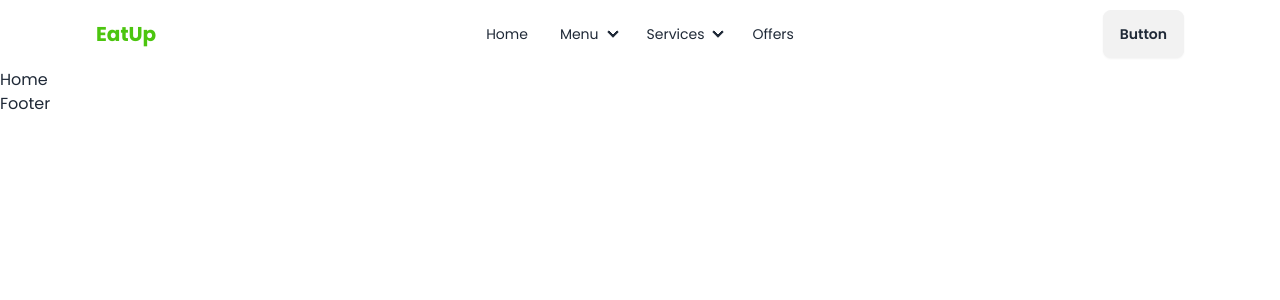
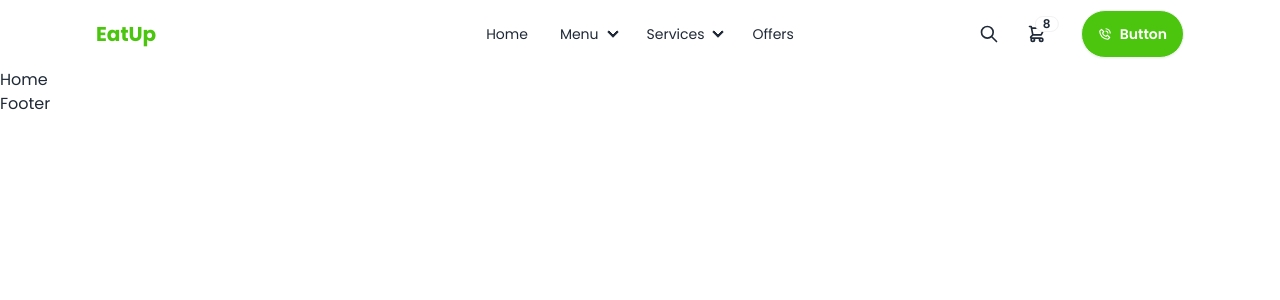
Before and after one commit to Mubarak1A/EatUp, a React (Vite) app in the folder EatUp-client/: page / in a window 1280 px wide. Shown: the top 300 px of the page. Built offline with nearby package versions, Linux system fonts and the light colour scheme.

Commit message:
add search icon and cart icon

```diff
--- a/EatUp-client/package.json
+++ b/EatUp-client/package.json
@@ -14,6 +14,7 @@
     "match-sorter": "^6.3.4",
     "react": "^18.2.0",
     "react-dom": "^18.2.0",
+    "react-icons": "^5.2.1",
     "react-router-dom": "^6.23.1",
     "sort-by": "^1.2.0"
   },
--- a/EatUp-client/src/components/Navbar.jsx
+++ b/EatUp-client/src/components/Navbar.jsx
@@ -1,4 +1,5 @@
 import React from 'react'
+import { BiPhoneCall } from "react-icons/bi";
 
 export default function Navbar() {
     const navItems = <>
@@ -46,7 +47,29 @@
                     </ul>
                 </div>
                 <div className="navbar-end">
-                    <a className="btn">Button</a>
+                    <div className="flex-none">
+                        <button className="btn btn-ghost btn-circle">
+                            <svg xmlns="http://www.w3.org/2000/svg" className="h-5 w-5" fill="none" viewBox="0 0 24 24" stroke="currentColor"><path strokeLinecap="round" strokeLinejoin="round" strokeWidth="2" d="M21 21l-6-6m2-5a7 7 0 11-14 0 7 7 0 0114 0z" /></svg>
+                        </button>
+                        <div className="dropdown dropdown-end">
+                            <div tabIndex={0} role="button" className="btn btn-ghost btn-circle">
+                                <div className="indicator">
+                                    <svg xmlns="http://www.w3.org/2000/svg" className="h-5 w-5" fill="none" viewBox="0 0 24 24" stroke="currentColor"><path strokeLinecap="round" strokeLinejoin="round" strokeWidth="2" d="M3 3h2l.4 2M7 13h10l4-8H5.4M7 13L5.4 5M7 13l-2.293 2.293c-.63.63-.184 1.707.707 1.707H17m0 0a2 2 0 100 4 2 2 0 000-4zm-8 2a2 2 0 11-4 0 2 2 0 014 0z" /></svg>
+                                    <span className="badge badge-sm indicator-item">8</span>
+                                </div>
+                            </div>
+                            <div tabIndex={0} className="mt-3 z-[1] card card-compact dropdown-content w-52 bg-base-100 shadow">
+                                <div className="card-body">
+                                    <span className="font-bold text-lg">8 Items</span>
+                                    <span className="text-green">Subtotal: $999</span>
+                                    <div className="card-actions">
+                                        <button className="btn bg-green btn-block text-white">View cart</button>
+                                    </div>
+                                </div>
+                            </div>
+                        </div>
+                    </div>
+                    <a className="btn bg-green rounded-full text-white ml-5"><BiPhoneCall /> Button</a>
                 </div>
             </div>
         </div>
```
Also changed, not shown: 1 other file (tests, documents, lock files or other folders).
